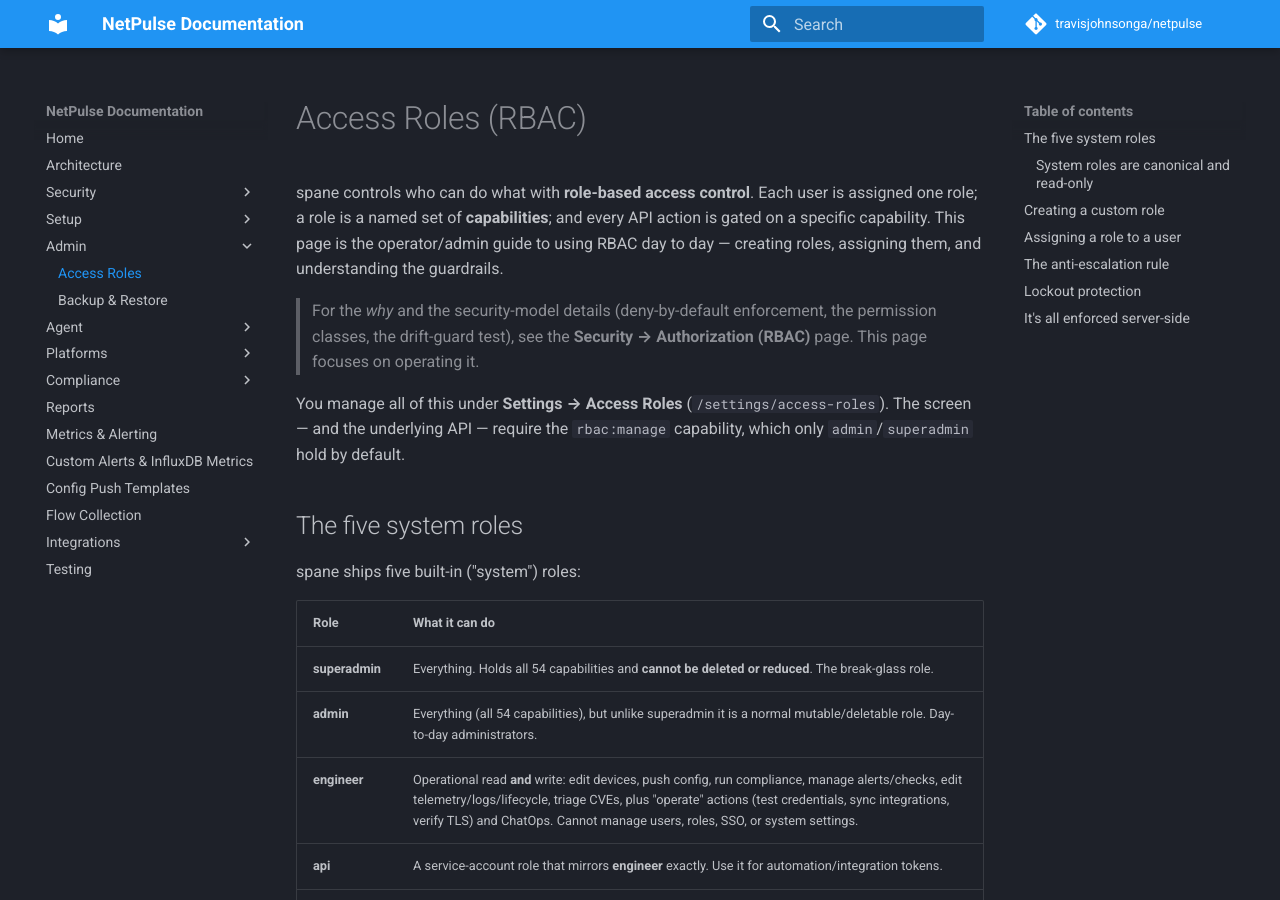
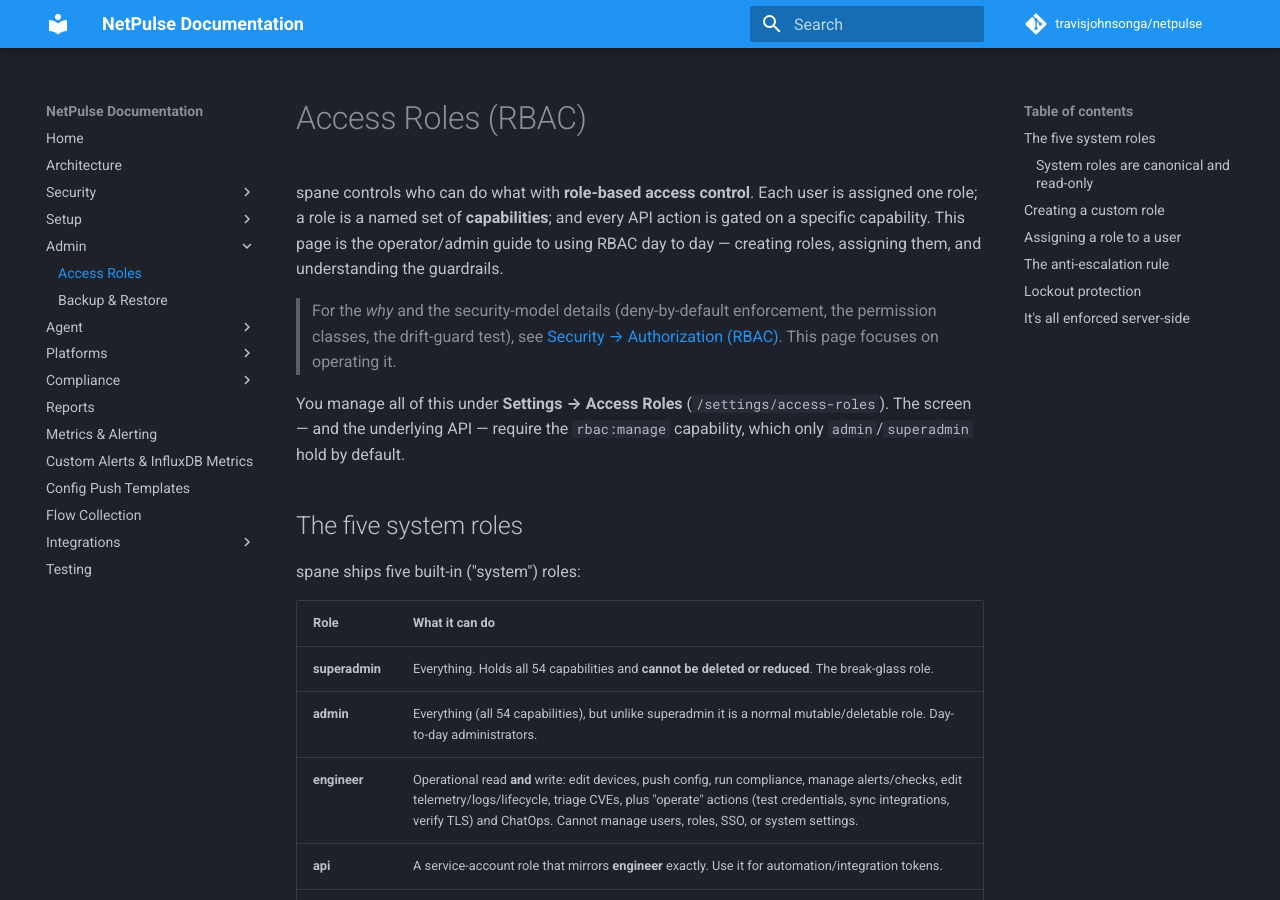
Before and after one commit to travisjohnsonga/netpulse, an MkDocs documentation site: the page built from docs/admin/access-roles.md, in a window 1280 px wide and 900 px high. Built offline with MkDocs 1.6.1 and Material for MkDocs 9.7.7, drawn with Linux system fonts in a browser that asks for light colours; comment, search, counter and statistics services are not loaded.

Commit message:
docs: convert cross-PR prose references into real links
Now that #32 (the Security section) is on main and merged into this branch,
the deferred prose cross-references resolve to real pages:

- access-roles.md + ARCHITECTURE.md RBAC subsection → link to
  security/authorization.md
- security/authorization.md → link back to admin/access-roles.md (bidirectional)

mkdocs build --strict passes with zero warnings.

Co-Authored-By: Claude Opus 4.8 (1M context) <noreply@anthropic.com>

```diff
--- a/docs/admin/access-roles.md
+++ b/docs/admin/access-roles.md
@@ -7,8 +7,9 @@ to using RBAC day to day — creating roles, assigning them, and understanding t
 guardrails.
 
 > For the *why* and the security-model details (deny-by-default enforcement, the
-> permission classes, the drift-guard test), see the **Security → Authorization
-> (RBAC)** page. This page focuses on operating it.
+> permission classes, the drift-guard test), see
+> [Security → Authorization (RBAC)](../security/authorization.md). This page
+> focuses on operating it.
 
 You manage all of this under **Settings → Access Roles** (`/settings/access-roles`).
 The screen — and the underlying API — require the `rbac:manage` capability, which
@@ -115,5 +116,6 @@ None of the above relies on the UI hiding buttons. Authorization is
 **deny-by-default** in the API: every endpoint declares the capability it
 requires, and an endpoint that declares none is denied. A user (or an API token)
 calling an endpoint they lack the capability for gets a `403`, regardless of how
-the request was made. See **Security → Authorization (RBAC)** for the
+the request was made. See
+[Security → Authorization (RBAC)](../security/authorization.md) for the
 enforcement details.
```
Also changed, not shown: docs/ARCHITECTURE.md (+3 -2 lines), docs/security/authorization.md (+2 -1 lines).
